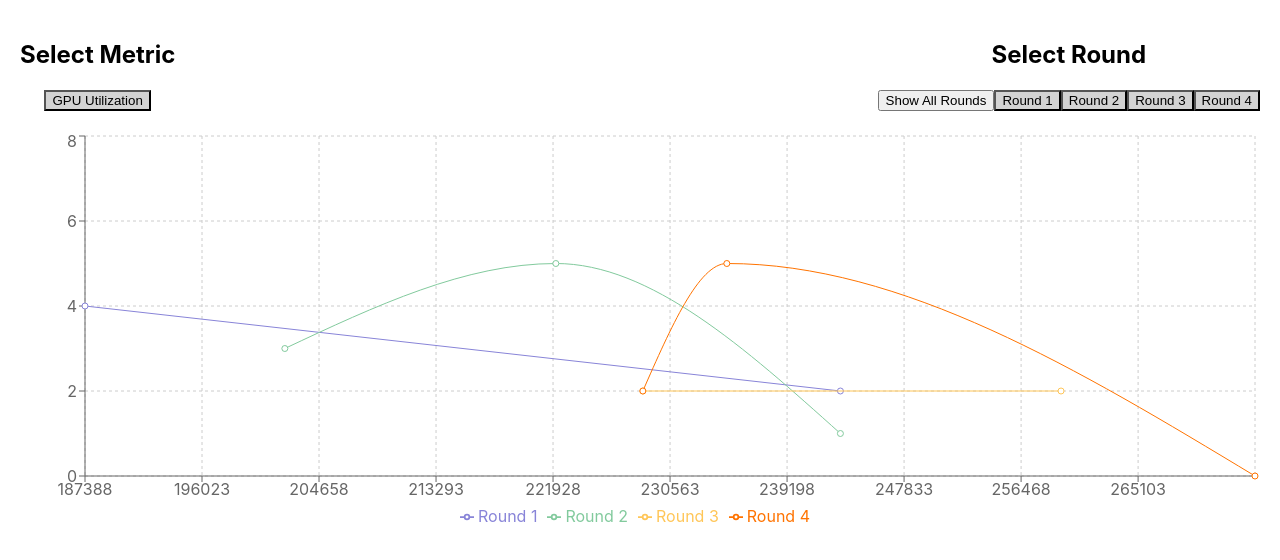
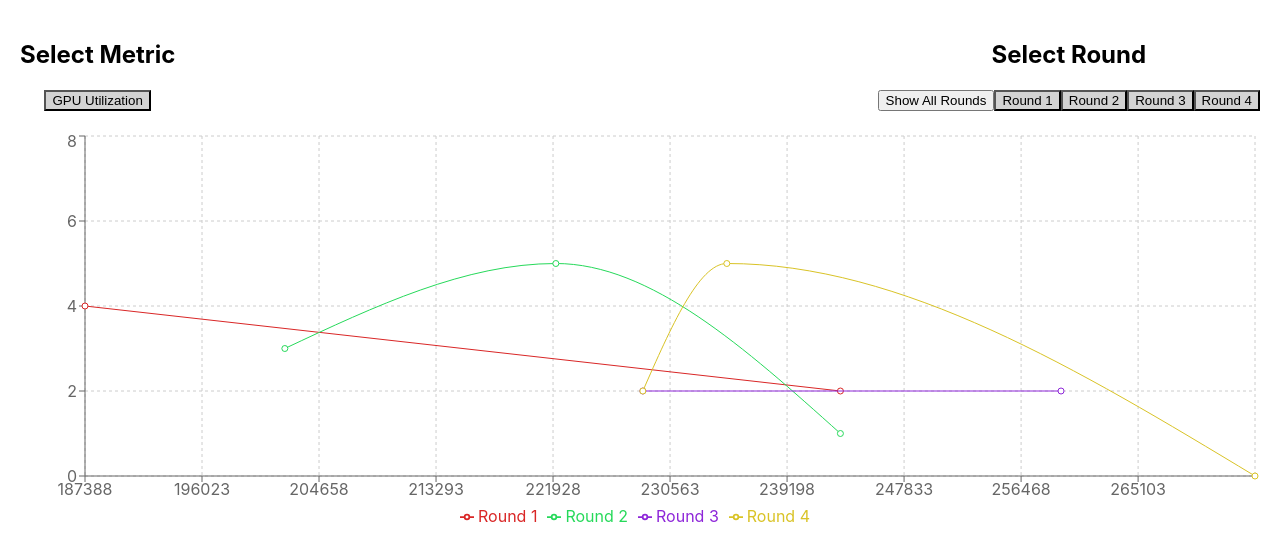
Before and after one commit to yifany61/blox-visualization, a React (Create React App) app: page / in a window 1280 px wide. Both pictures are taken after a click on the button "Show All Rounds". Shown: the top 560 px of the page. Built offline with nearby package versions, Linux system fonts and the light colour scheme.

Commit message:
random color

```diff
--- a/src/GpuUtilization.js
+++ b/src/GpuUtilization.js
@@ -1,5 +1,5 @@
 import React, { useEffect, useState } from 'react';
-import { LineChart, Line, XAxis, YAxis, CartesianGrid, Tooltip, Legend, ResponsiveContainer } from 'recharts';
+import { LineChart, Line, XAxis, YAxis, CartesianGrid, Legend, ResponsiveContainer } from 'recharts';
 import data from './data.json';
 
 const processData = (data) => {
@@ -35,6 +35,12 @@ const processData = (data) => {
   return formattedData;
 };
 
+// random color
+const generateColor = (index) => {
+  const hue = (index * 137.508) % 360;
+  return `hsl(${hue}, 70%, 50%)`;
+};
+
 const GpuUtilization = () => {
   const [chartData, setChartData] = useState({});
   const [visibleRounds, setVisibleRounds] = useState([]);
@@ -61,17 +67,12 @@ const GpuUtilization = () => {
         dataKey="gpus"
         data={chartData[round]}
         name={`Round ${round}`}
-        stroke={getColor(index)}
+        stroke={generateColor(index)}
       />
     ));
   };
 
-  const getColor = (index) => {
-    const colors = ['#8884d8', '#82ca9d', '#ffc658', '#ff7300', '#413ea0', '#ffbb28'];
-    return colors[index % colors.length];
-  };
-
-  // Generate time intervals for the x-axis
+  // time intervals
   const generateTimeIntervals = () => {
     const allTimes = Object.values(chartData).flat().map(d => d.time);
     const minTime = Math.min(...allTimes);
@@ -123,7 +124,6 @@ const GpuUtilization = () => {
             ticks={timeIntervals}
           />
           <YAxis />
-          <Tooltip />
           <Legend />
           {renderLines()}
         </LineChart>
```
